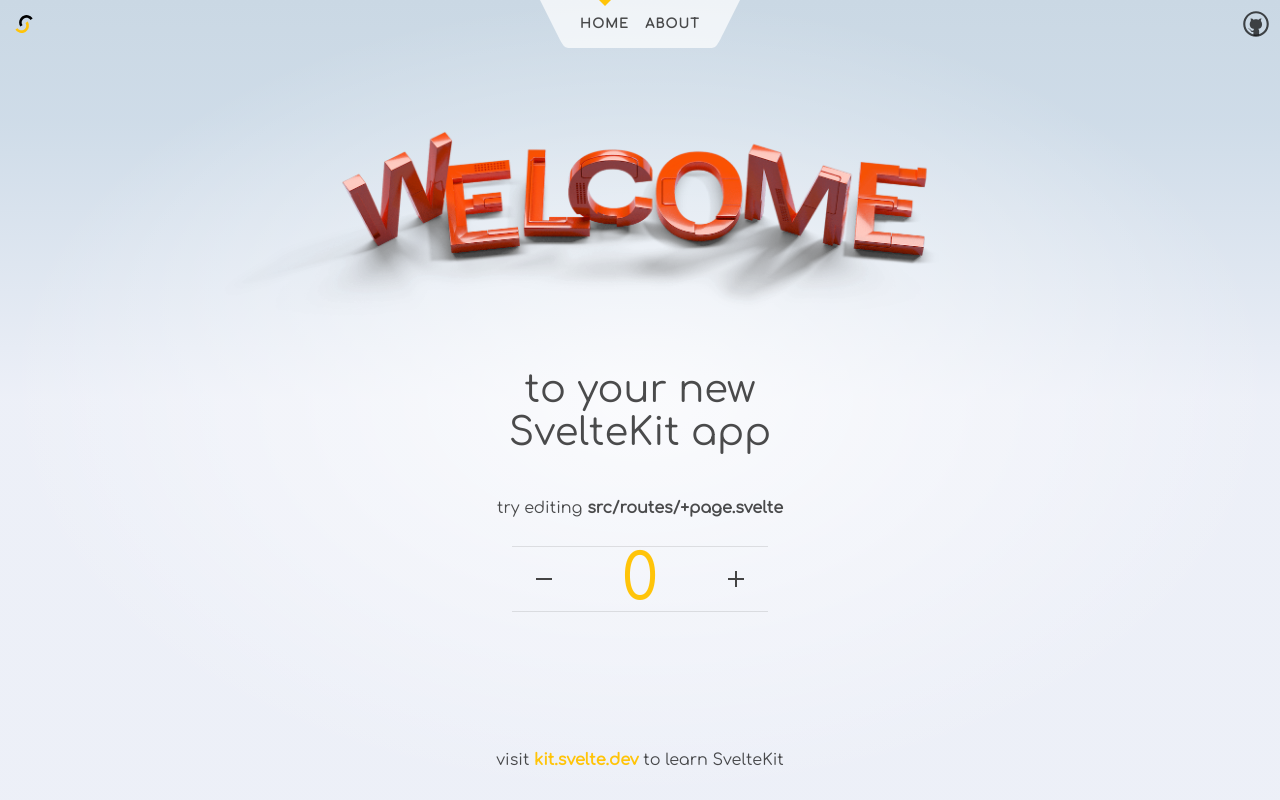
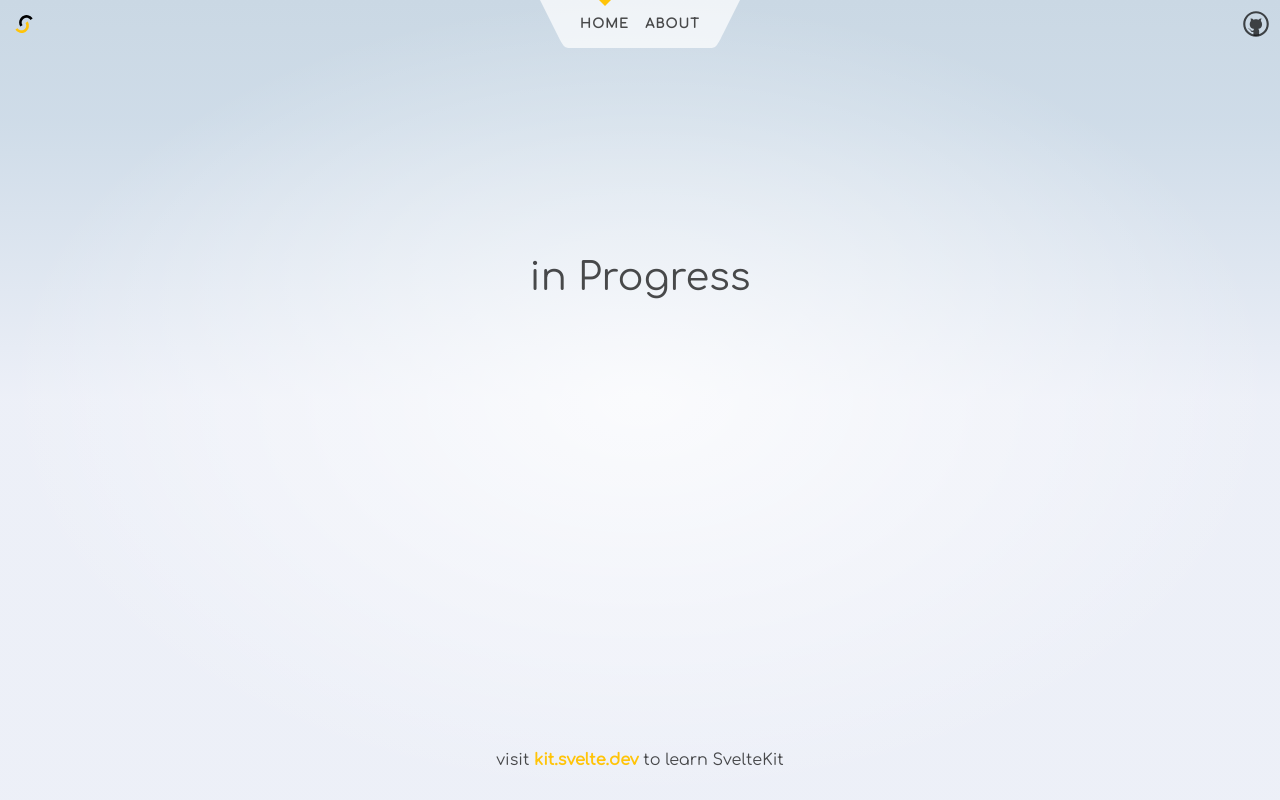
Before and after one commit to langx/website, a SvelteKit app: page / in a window 1280 px wide. Built offline with nearby package versions, Linux system fonts and the light colour scheme.

Commit message:
wel welcome img, text

```diff
--- a/src/routes/+page.svelte
+++ b/src/routes/+page.svelte
@@ -1,7 +1,5 @@
 <script>
 	import Counter from './Counter.svelte';
-	import welcome from '$lib/images/svelte-welcome.webp';
-	import welcome_fallback from '$lib/images/svelte-welcome.png';
 </script>
 
 <svelte:head>
@@ -10,22 +8,7 @@
 </svelte:head>
 
 <section>
-	<h1>
-		<span class="welcome">
-			<picture>
-				<source srcset={welcome} type="image/webp" />
-				<img src={welcome_fallback} alt="Welcome" />
-			</picture>
-		</span>
-
-		to your new<br />SvelteKit app
-	</h1>
-
-	<h2>
-		try editing <strong>src/routes/+page.svelte</strong>
-	</h2>
-
-	<Counter />
+	<h1>in Progress</h1>
 </section>
 
 <style>
@@ -40,20 +23,4 @@
 	h1 {
 		width: 100%;
 	}
-
-	.welcome {
-		display: block;
-		position: relative;
-		width: 100%;
-		height: 0;
-		padding: 0 0 calc(100% * 495 / 2048) 0;
-	}
-
-	.welcome img {
-		position: absolute;
-		width: 100%;
-		height: 100%;
-		top: 0;
-		display: block;
-	}
 </style>
```
Also changed, not shown: src/lib/images/svelte-welcome.png (deleted), src/lib/images/svelte-welcome.webp (deleted).
